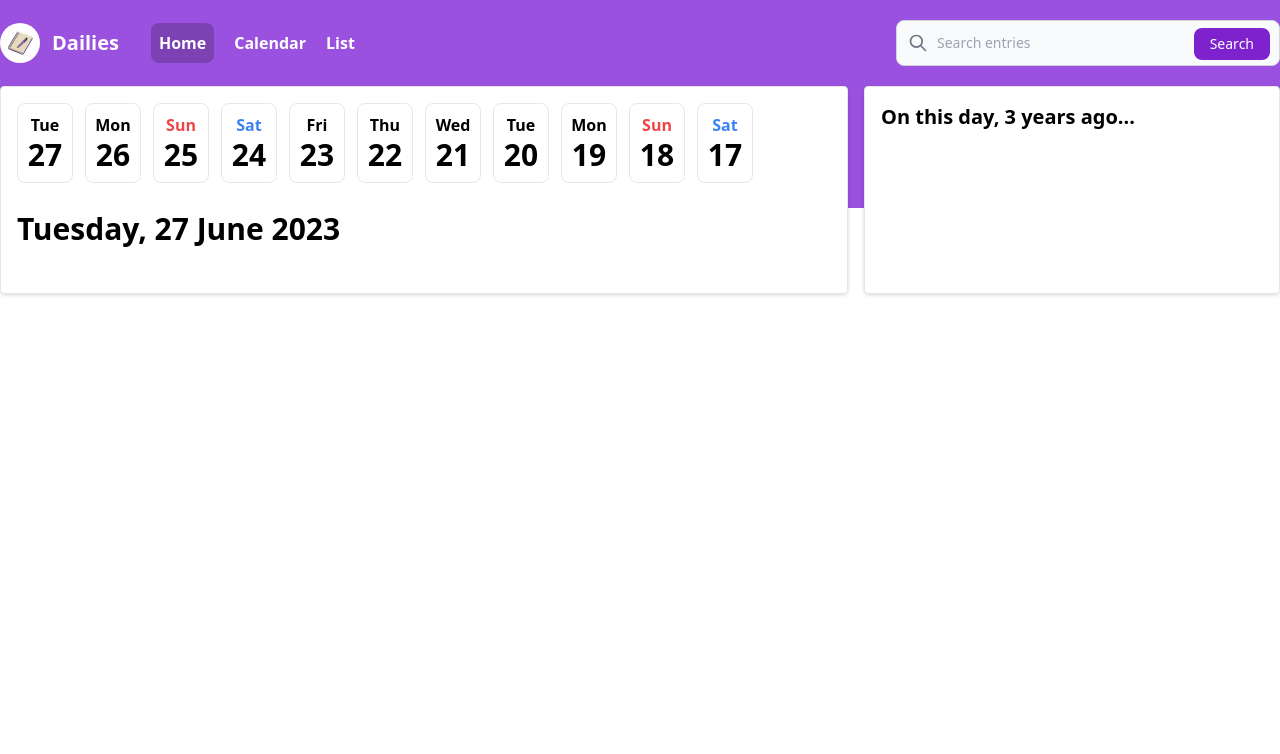
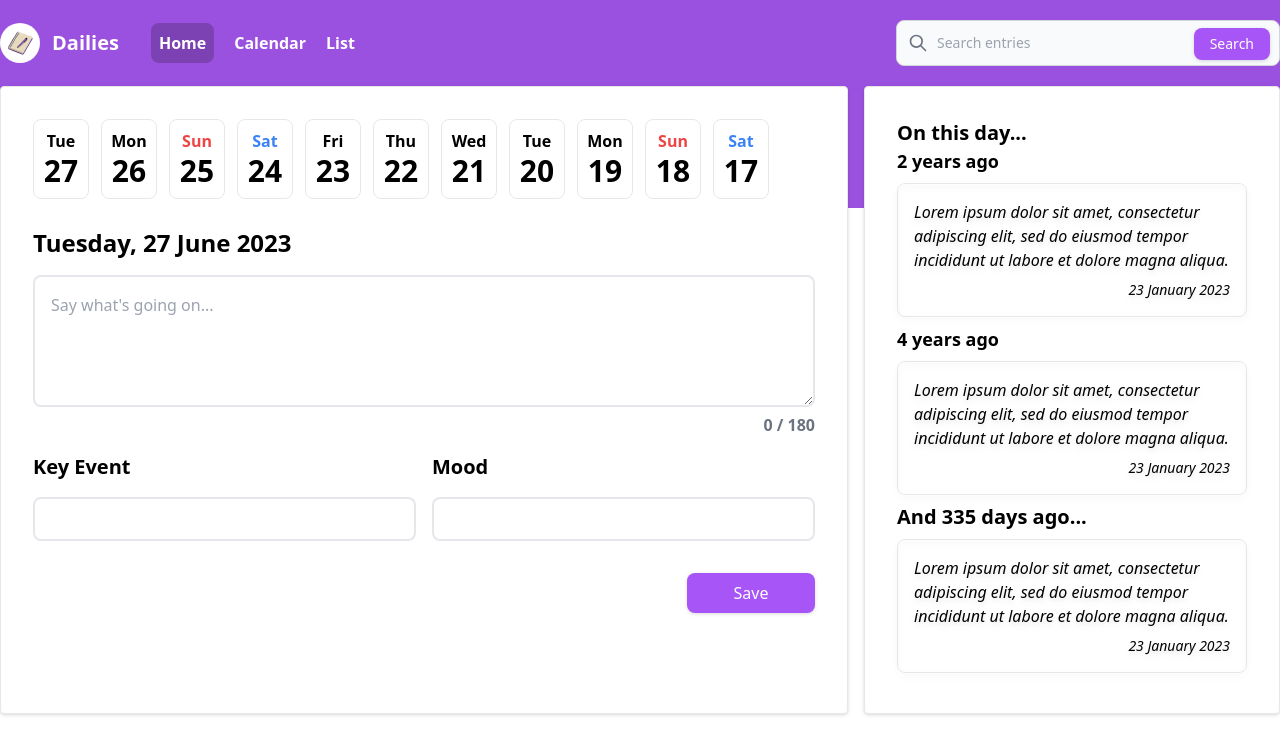
Before and after one commit to gunt3001/dailies-svelte, a SvelteKit app: page / in a window 1280 px wide. Shown: the top 754 px of the page. Built offline with nearby package versions, Linux system fonts and the light colour scheme.

Commit message:
completed design for home page

```diff
--- a/src/lib/DatePill.svelte
+++ b/src/lib/DatePill.svelte
@@ -1,10 +1,12 @@
 <script lang="ts">
     export let date: Date;
+    export let isActive: boolean = false;
 </script>
 
 <button
     type="button"
-    class="flex flex-col shrink-0 mb-3 w-14 h-20 font-semibold rounded-lg justify-center items-center border dark:border-gray-800 dark:bg-white/5 hover:bg-purple-300 hover:dark:bg-purple-900"
+    class="flex flex-col shrink-0 mb-3 w-14 h-20 font-semibold rounded-lg justify-center items-center border dark:border-gray-800 dark:bg-gray-800 hover:bg-purple-200 hover:dark:bg-purple-500/20"
+    class:dark:bg-purple-800={isActive}
 >
     <div class="text-center cursor-pointer">
         <div>
--- a/src/lib/DatePillsBar.svelte
+++ b/src/lib/DatePillsBar.svelte
@@ -6,6 +6,7 @@
     const gapWidth = 12;
     const currentDate = new Date();
     let pillsToCreate = 0;
+    let selectedDate = currentDate;
 
     $: pillsToCreate = calculateNumPills(containerWidth);
     $: dates = getDatesToDisplay(pillsToCreate);
@@ -21,7 +22,8 @@
     function getDatesToDisplay(count: number): Date[] {
         let dates = [];
 
-        for (let i = 0; i < count; i++) {
+        dates.push(currentDate);
+        for (let i = 1; i < count; i++) {
             let date = new Date(currentDate);
             date.setDate(date.getDate() - i);
             dates.push(date);
@@ -39,7 +41,7 @@
 >
     {#if pillsToCreate > 0}
         {#each dates as x, i}
-            <DatePill date={x} />
+            <DatePill date={x} isActive={selectedDate == x} />
         {/each}
     {/if}
 </div>
--- /dev/null
+++ b/src/lib/EntryCard.svelte
@@ -0,0 +1,4 @@
+<div class="border rounded-lg p-4 my-2 cursor-pointer hover:bg-purple-200 hover:dark:bg-purple-500/20 dark:bg-gray-900 dark:border-gray-700 italic drop-shadow-md">
+    Lorem ipsum dolor sit amet, consectetur adipiscing elit, sed do eiusmod tempor incididunt ut labore et dolore magna aliqua.
+    <p class="text-right text-sm mt-2">23 January 2023</p>
+</div>
--- a/src/lib/Header.svelte
+++ b/src/lib/Header.svelte
@@ -58,7 +58,7 @@
                 />
                 <button
                     type="button"
-                    class="text-white absolute right-2.5 bottom-1.5 bg-purple-700 hover:bg-purple-800 font-medium rounded-lg text-sm px-4 py-1.5"
+                    class="text-white absolute right-2.5 bottom-1.5 bg-purple-500 hover:bg-purple-600 font-medium rounded-lg text-sm px-4 py-1.5 drop-shadow"
                     >Search</button
                 >
             </div>
--- a/src/routes/+page.svelte
+++ b/src/routes/+page.svelte
@@ -1,17 +1,73 @@
 <script>
+    import EntryCard from "$lib/EntryCard.svelte";
     import DatePillsBar from "../lib/DatePillsBar.svelte";
+    let statusText = "";
+    let charCount = 0;
+    const charCountThreshold = 180;
+    function updateCharCount() {
+        charCount = statusText.length;
+    }
 </script>
 
 <div class="container mx-auto grid md:grid-cols-3 gap-4">
     <div
-        class="col md:col-span-2 overflow-hidden p-4 drop-shadow bg-white rounded border h-52 dark:bg-gray-900 dark:text-white dark:border-gray-800"
+        class="col md:col-span-2 overflow-hidden p-8 drop-shadow bg-white rounded border dark:bg-gray-900 dark:text-white dark:border-gray-800"
     >
         <DatePillsBar />
-        <h1 class="mt-4 font-semibold text-3xl">Tuesday, 27 June 2023</h1>
+        <h1 class="my-4 font-semibold text-2xl">Tuesday, 27 June 2023</h1>
+        <textarea
+            cols="30"
+            rows="4"
+            class="dark:bg-gray-900 w-full border-2 dark:border-gray-800 rounded-lg p-4 text-l"
+            placeholder="Say what's going on..."
+            bind:value={statusText}
+            on:input={updateCharCount}
+        />
+        <p
+            class="font-semibold text-right text-gray-500"
+            class:text-red-500={charCount > charCountThreshold}
+        >
+            <span>{charCount} / {charCountThreshold}</span>
+        </p>
+        <div class="grid grid-cols-2 gap-4">
+            <div class="col">
+                <h2 class="my-4 font-semibold text-xl">Key Event</h2>
+                <input
+                    type="text"
+                    class="dark:bg-gray-900 w-full border-2 dark:border-gray-800 rounded-lg p-2 text-l"
+                />
+            </div>
+            <div class="col">
+                <h2 class="my-4 font-semibold text-xl">Mood</h2>
+                <input
+                    type="text"
+                    list="mood-list"
+                    class="dark:bg-gray-900 w-full border-2 dark:border-gray-800 rounded-lg p-2 text-l"
+                />
+                <datalist id="mood-list">
+                    <option value="Relaxed" >Relaxed (100)</option>
+                    <option value="Fun">Fun (20)</option>
+                    <option value="Stressed">Stressed (10)</option>
+                </datalist>
+            </div>
+        </div>
+        <div class="text-right">
+            <button
+                type="button"
+                class="bg-purple-500 hover:bg-purple-600 font-medium rounded-lg py-2 w-32 mt-8 text-white drop-shadow"
+                >Save</button
+            >
+        </div>
     </div>
     <div
-        class="col p-4 drop-shadow overflow-hidde bg-white rounded border dark:bg-gray-900 dark:text-white dark:border-gray-800"
+        class="col p-8 drop-shadow overflow-hidde bg-white rounded border dark:bg-gray-900 dark:text-white dark:border-gray-800"
     >
-        <h1 class="font-semibold text-xl">On this day, 3 years ago...</h1>
+        <h1 class="font-semibold text-xl">On this day...</h1>
+        <h2 class="font-semibold text-lg">2 years ago</h2>
+        <EntryCard />
+        <h2 class="font-semibold text-lg">4 years ago</h2>
+        <EntryCard />
+        <h1 class="font-semibold text-xl">And 335 days ago...</h1>
+        <EntryCard />
     </div>
 </div>
```
